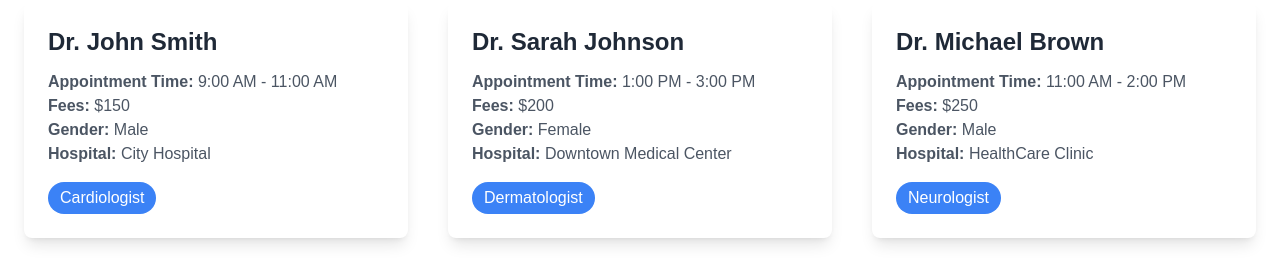
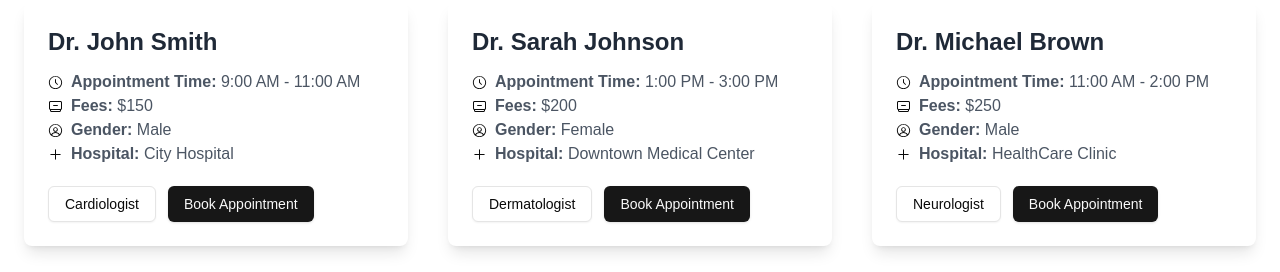
Before and after one commit to Muhammadkashif20/Doctor-Appointment-Website-FullStack, a Next.js app: page / in a window 1280 px wide. Shown: the part 658-930 px from the top of the page. Built offline with nearby package versions, Linux system fonts and the light colour scheme.

Commit message:
Some Changes in Doctor List Card Like Add Icons & Button For Book Appointment

```diff
--- a/src/components/DoctorCards.jsx
+++ b/src/components/DoctorCards.jsx
@@ -1,13 +1,8 @@
-import {
-    Select,
-    SelectContent,
-    SelectItem,
-    SelectTrigger,
-    SelectValue,
-  } from "@/components/ui/select"
+import {Select,SelectContent,SelectItem,SelectTrigger,SelectValue,} from "@/components/ui/select"
 import { doctorsInfoWithPatients, doctorSpecialists } from "@/lib/Data"
 import { Button } from "./ui/button";
 import Link from "next/link";
+import {PlusIcon,ClockIcon,CardStackMinusIcon,AvatarIcon} from "@radix-ui/react-icons"
 const DoctorList = ({isHome}) => {
   const filterCards=isHome?doctorsInfoWithPatients.slice(0,6):doctorsInfoWithPatients;
 
@@ -38,18 +33,34 @@ const DoctorList = ({isHome}) => {
      }
 
     </div>
-    <div className="flex flex-wrap justify-evenly gap-4 mt-8">
+    <div className="flex flex-wrap justify-evenly gap-4 mt-8 mb-10">
   {filterCards.map((doctor) => {
     return (
       <div className="bg-white rounded-lg shadow-lg p-6  w-full sm:w-1/3 md:w-[24rem] mt-4 ">
         <h2 className="text-2xl font-bold text-gray-800 mb-3">{doctor.name}</h2>
-        <p className="text-gray-600"><strong>Appointment Time:</strong> {doctor.appointmentTime}</p>
+        <div className="flex items-center gap-2">
+        <ClockIcon/>
+        <p className="text-gray-600 "><strong>Appointment Time:</strong> {doctor.appointmentTime}</p>
+        </div>
+        <div className="flex items-center gap-2">
+          <CardStackMinusIcon/>
         <p className="text-gray-600"><strong>Fees:</strong> ${doctor.fees}</p>
+        </div>
+        <div className="flex items-center gap-2">
+        <AvatarIcon/>
         <p className="text-gray-600"><strong>Gender:</strong> {doctor.gender}</p>
+        </div>
+        <div className="flex items-center gap-2">
+        <PlusIcon/>
         <p className="text-gray-600"><strong>Hospital:</strong> {doctor.hospital}</p>
-        <span className="inline-block mt-4 px-3 py-1 bg-blue-500 text-white rounded-full">
+</div>
+        <div className="flex gap-3">
+          <Button variant='outline' className="mt-5">
+
           {doctor.categories}
-        </span>
+          </Button>
+          <Button className="mt-5 ">Book Appointment</Button>
+        </div>
       </div>
     )
   })}
```
Also changed, not shown: src/lib/Data.js.
